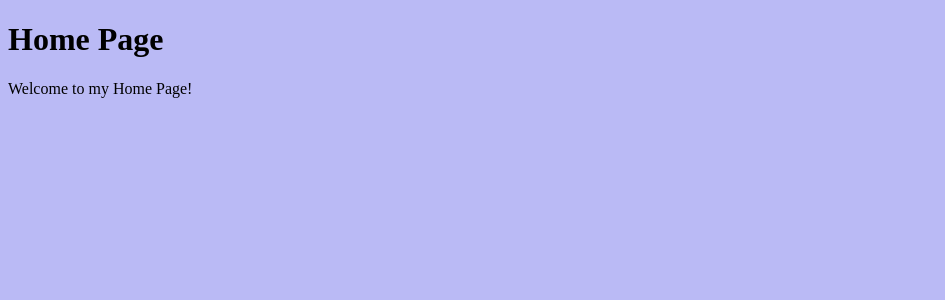
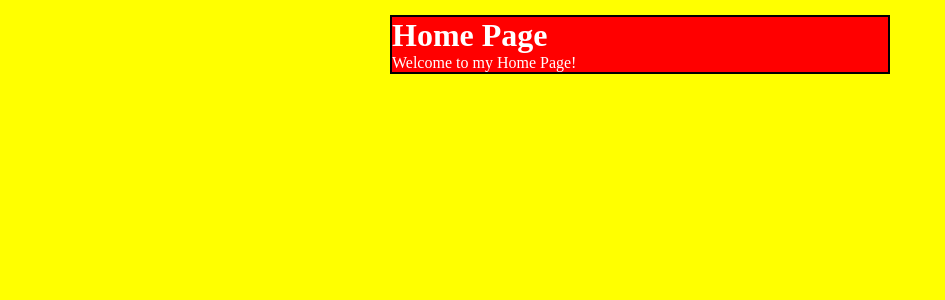
Before and after one commit to sandocodes/personal_portfolio, a Django app: page / in a window 1280 px wide. Shown: the top 300 px of the page, without its empty margins (0-945 px from the left). Run offline with Django 5.2, Linux system fonts and the light colour scheme.

Commit message:
Style Sheets
Added individual style sheets for each page on website

```diff
--- /dev/null
+++ b/portfolio/website/static/about_styles.css
@@ -0,0 +1 @@
+/* About Page Styles */
--- /dev/null
+++ b/portfolio/website/static/base_styles.css
@@ -0,0 +1,29 @@
+/* Base or Default Styles */
+/* On large devices */
+* {
+    box-sizing: border-box;
+    padding: 0;
+    margin: 0;
+}
+
+:root {
+    --primary_color: ;
+    --call_to_action_hover: ;
+    --call_to_action: ;
+}
+
+body {
+    background-color: #babaf5;
+}
+
+.wrapper {
+    max-width: 1300px;
+    padding: 15px;
+    margin: auto;
+    min-height: 100lvh;
+    background-color: yellow;
+}
+
+
+
+/* On Mobile Devices */
--- /dev/null
+++ b/portfolio/website/static/blog_styles.css
@@ -0,0 +1 @@
+/* Blog Page Styles */
--- /dev/null
+++ b/portfolio/website/static/home_styles.css
@@ -0,0 +1,8 @@
+/* Home Page Styles */
+.home_div {
+    border: 2px solid black;
+    background-color: red;
+    color: white;
+    max-width: 500px;
+    margin: auto;
+}
--- /dev/null
+++ b/portfolio/website/static/projects_styles.css
@@ -0,0 +1 @@
+/* Projects Page Styles */
--- a/portfolio/website/static/styles.css
+++ /dev/null
@@ -1,3 +0,0 @@
-body {
-    background-color: #babaf5;
-}
--- a/portfolio/website/templates/base_layout.html
+++ b/portfolio/website/templates/base_layout.html
@@ -5,8 +5,9 @@
 <head>
     <meta charset="UTF-8">
     <meta name="viewport" content="width=device-width, initial-scale=1.0">
-    <link rel="stylesheet" href="{% static 'styles.css' %}">
-    <title>Document</title>
+    <link rel="stylesheet" href="{% static 'base_styles.css' %}">
+    <link rel="stylesheet" href="{% static 'home_styles.css' %}">
+    <title>{{title}}</title>
 </head>
 <body>
     <div class="wrapper">
--- a/portfolio/website/templates/blog_section.html
+++ b/portfolio/website/templates/blog_section.html
@@ -1,6 +1,8 @@
 {% extends 'base_layout.html' %}
 
 {% block content %}
-    <h1>Blog Page</h1>
-    <p>Welcome to my Blog Section Page!</p>
+    <div>
+        <h1>Blog Page</h1>
+        <p>Welcome to my Blog Section Page!</p>
+    </div>
 {% endblock %}
--- a/portfolio/website/templates/home.html
+++ b/portfolio/website/templates/home.html
@@ -1,7 +1,8 @@
 {% extends 'base_layout.html' %}
 
-
 {% block content %}
-    <h1>Home Page</h1>
-    <p>Welcome to my Home Page!</p>
+    <div class="home_div">
+        <h1>Home Page</h1>
+        <p>Welcome to my Home Page!</p>
+    </div>
 {% endblock %}
--- a/portfolio/website/templates/projects_page.html
+++ b/portfolio/website/templates/projects_page.html
@@ -1,6 +1,8 @@
 {% extends 'base_layout.html' %}
 
 {% block content %}
-    <h1>Projects Page</h1>
-    <p>Welcome to my Projects Page!</p>
+    <div>
+        <h1>Projects Page</h1>
+        <p>Welcome to my Projects Page!</p>
+    </div>
 {% endblock %}
--- a/portfolio/website/views.py
+++ b/portfolio/website/views.py
@@ -5,25 +5,25 @@ from django.template import loader
 
 
 # Create your views here.
-
 def home_page(request):
-    template = loader.get_template('home.html')
-    return HttpResponse(template.render())
+    page_name = 'home.html'
+    return render(request, page_name, {'title': 'Welcome Page'})
 
 
 # about view
 def about_page(request):
-    template = loader.get_template('about_page.html')
-    return HttpResponse(template.render())
+    # template = loader.get_template('about_page.html')
+    page_name = 'about_page.html'
+    return render(request, page_name, {'title': 'About Page'})
 
 
 # projects view
 def projects_page(request):
-    template = loader.get_template('projects_page.html')
-    return HttpResponse(template.render())
+    page_name = 'projects_page.html'
+    return render(request, page_name, {'title': 'Projects Page'})
 
 
-# blog seciton view
+# blog seciton view - Will render blog posts later
 def blog_section_page(request):
-    template = loader.get_template('blog_section.html')
-    return HttpResponse(template.render())
+    page_name = 'blog_section.html'
+    return render(request, page_name, {'title': 'Blog - Weekly 5 Minutes Read'})
```
Also changed, not shown: portfolio/website/templates/about_page.html (+4 -3 lines).
